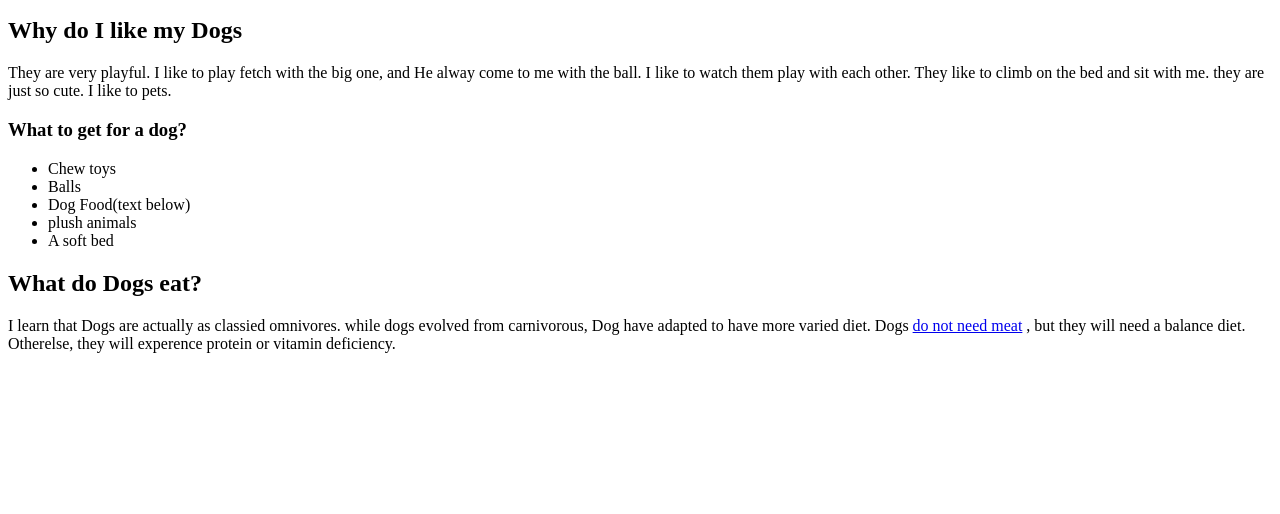
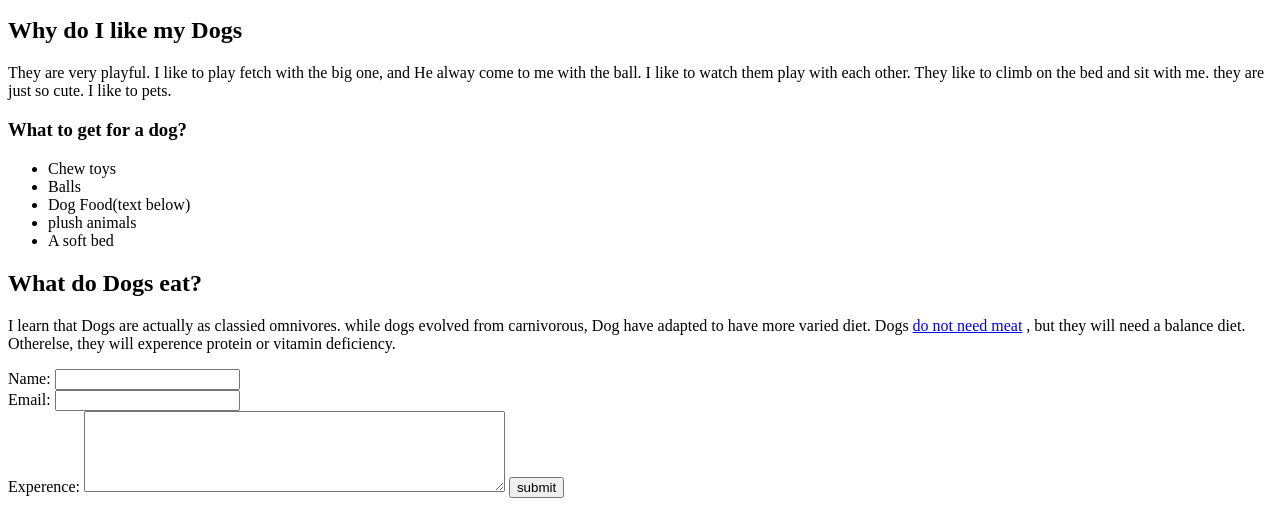
Before and after one commit to JacobRuiz3415/Cis3610-lab2, a plain HTML site: page index.html in a window 1280 px wide. Shown: the part 293-807 px from the top of the page. Drawn offline with Linux system fonts and the light colour scheme.

Commit message:
add forms

```diff
--- a/index.html
+++ b/index.html
@@ -25,6 +25,17 @@
         <p> I learn that Dogs are actually as classied omnivores. while dogs evolved from carnivorous, Dog have adapted to have more varied diet. Dogs  <a href = "https://www.akc.org/expert-advice/nutrition/do-dogs-need-meat-in-their-diets/#:~:text=Is%20Meat%20Required%3F,they%20are%20not%20properly%20supplemented.">do not need meat</a> , but they will need a balance diet. Otherelse, they will experence protein or vitamin deficiency.
 
         </p>
+        <form>
+            <label for="Name">Name: </label>
+            <input type="text" name = "name" id = "name">
+            <br>
+            <label for = "email">Email: </label>
+            <input type="email" name="email" id="email">
+            <br>
+            <label for = "experence">Experence: </label>
+            <textarea name="experence" id="experence" rows = "5" cols="50"></textarea>
+            <input type="submit" value="submit">
+        </form>
     </body>
 
 
```
